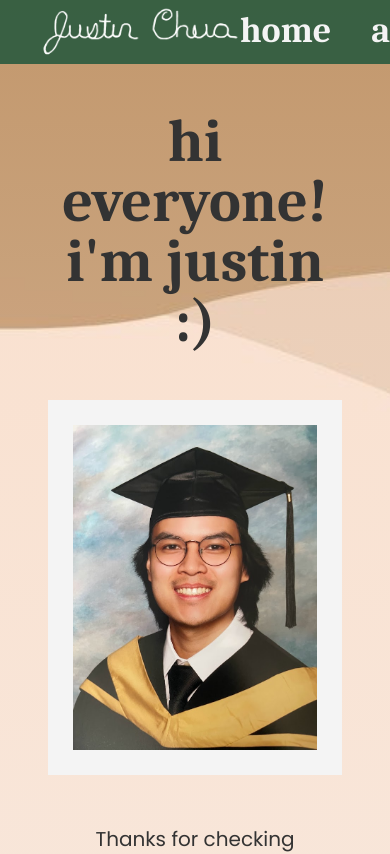
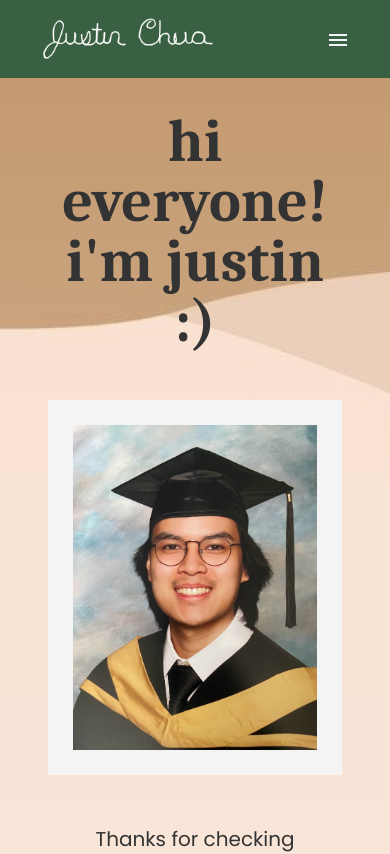
Before and after one commit to Justin-Chua/Personal-Portfolio, a Next.js app in the folder portfolio/: page / in a window 390 px wide. Shown: the top 854 px of the page. Built offline with nearby package versions, Linux system fonts and the light colour scheme; a web font is replaced by a local one.

Commit message:
added mobile support/resposiveness for nav

```diff
--- a/portfolio/src/components/Contact.tsx
+++ b/portfolio/src/components/Contact.tsx
@@ -1,14 +1,13 @@
 import React from "react";
 
-import ContactForm from "@/components/ContactForm";
+import Header from "@/components/Header";
 
 const Contact: React.FC = () => {
     return (
         <div id="contact" className="wrapper">
             <div className="flex flex-col p-12 gap-y-2 items-center justify-center">
-                <h1 className="font-caladea text-6xl text-earth-grey">feel free to get in touch with me!</h1>
+                <Header text="feel free to get in touch with me!"></Header>
                 <h2 className="font-poppins text-earth-grey">you can contact me directly at <strong>justinkchua@gmail.com</strong> or using the form.</h2>
-                <ContactForm />
             </div>
         </div>
     );
--- a/portfolio/src/components/ContactForm.tsx
+++ /dev/null
@@ -1,43 +0,0 @@
-import React from "react";
-import { useForm } from "react-hook-form";
-
-import { FormData } from "@/data/PortfolioData";
-
-const ContactForm: React.FC = () => {
-    const { register, handleSubmit } = useForm<FormData>();
-
-    const submitData = (data: FormData) => { console.log(data); };
-
-    return (
-        <form onSubmit={ handleSubmit(submitData) }
-            className="flex flex-col p-12 mt-8 gap-y-6 min-w-[450px] w-1/2
-            bg-earth-beige-dark rounded-3xl border-4 border-earth-beige-light">
-            <div className="flex flex-col gap-y-2">
-                <input type="text" placeholder="full name"
-                    className="font-poppins p-4"
-                    { ...register("name") }
-                />
-                <input type="email" placeholder="example@domain.com"
-                    className="font-poppins p-4"
-                    { ...register("email", { required: true }) }
-                />
-            </div>
-            <div className="flex flex-col gap-y-2">
-                <input type="text" placeholder="subject"
-                    className="font-poppins p-4"
-                    { ...register("subject") }
-                />
-                <textarea rows={ 5 } placeholder="type message here"
-                    className="resize-none p-4 font-poppins"
-                    { ...register("message", { required: true }) }>
-                </textarea>
-            </div>
-            <button className="w-1/4 p-2 font-poppins text-earth-white text-xl
-                bg-earth-grey rounded-3xl">
-                    Submit
-            </button>
-        </form>
-    );
-};
-
-export default ContactForm;
--- a/portfolio/src/components/NavBar.tsx
+++ b/portfolio/src/components/NavBar.tsx
@@ -1,19 +1,31 @@
-import React, { useEffect } from "react";
+import React, { useState } from "react";
 import Image from "next/image";
 import Link from "next/link";
 
 import { navItems } from "@/data/PortfolioData";
+import { Menu, Close } from "@mui/icons-material";
 
 const NavBar: React.FC = () => {
+
+    const [navOpen, setNavOpen] = useState(false);
+
     return (
         // We set the z-index to 999 to ensure that it always overlaps all other components
-        <nav className="flex fixed bg-earth-green bg-opacity-95 px-10 w-full h-16 z-[999] items-center justify-between">
-            <div className="flex-none">
+        <nav className="flex flex-col lg:flex-row fixed px-10 py-4 lg:py-0 w-full min-h-16 z-[999] items-stretch justify-between
+            bg-earth-green bg-opacity-95">
+            <div className="flex flex-row items-center justify-between">
                 <Link href="#home">
-                    <Image src="/resources/home/signature.png" height={ 0 } width={ 200 } alt="Justin Chua's signature"/>
+                    <Image src="/resources/home/signature.png" height={ 0 } width={ 175 } alt="Justin Chua's signature"/>
                 </Link>
+                <button onClick={ () => { setNavOpen(!navOpen); } }
+                    className="block lg:hidden">
+                    { navOpen ? <Close className="text-4xl text-earth-white"></Close>
+                    : <Menu className="text-4xl text-earth-white"></Menu>
+                    }
+                </button>
             </div>
-            <div className="flex gap-10 font-caladea font-bold text-4xl text-earth-white">
+            <div className={ `flex-col lg:flex-row gap-4 lg:gap-10 pt-4 lg:pt-0 items-center justify-center
+                ${ navOpen ? "flex" : "hidden lg:flex" }` }>
                 { navItems.map((item) => (
                     <Link href={ item.href } className="nav-hover">{ item.label }</Link>
                 ))}
--- a/portfolio/src/data/PortfolioData.ts
+++ b/portfolio/src/data/PortfolioData.ts
@@ -10,7 +10,6 @@ interface navItem {
     href: string;
 }
 
-// Items with a href marked as '#' have not been completed
 export const navItems: navItem[] = [
     { label: "home", href: "#home" },
     { label: "about", href: "#about" },
@@ -201,12 +200,12 @@ const PROJECT_PATH = "/resources/projects";
 export const projectItems: projectItem[] = [
     {
         type: "full stack web application",
-        name: "ucalgary parking app",
+        name: "ucalgary parking",
         src: `${ PROJECT_PATH }/ucalgary_parking.png`,
         description: `
-            A proof-of-concept web application, aimed at transforming UCalgary's parking system by \
+            A proof-of-concept web application, aimed at transforming UCalgary's parking services by \
             unifying them into one application. Users can easily manage \
-            parking tickets, parking permits and our innovative parking reservation feature. \
+            parking tickets, parking permits and an innovative parking reservation feature. \
             Administrative users can issue tickets, notifications, and revoke permits.
             `,
         repoLink: "https://github.com/Justin-Chua/UCalgary-Parking-Application",
@@ -256,7 +255,8 @@ export const projectItems: projectItem[] = [
             "HTML5",
             "CSS3",
             "Blazor",
-            ".NET"
+            ".NET",
+            "Git"
         ]
     },
     {
--- a/portfolio/src/styles/globals.css
+++ b/portfolio/src/styles/globals.css
@@ -17,7 +17,8 @@
 @layer components {
     /* Underline animation referenced from https://www.youtube.com/watch?v=6jFFkGU-ZBU&t=1162s&ab_channel=WebDevWarriors */
     .nav-hover {
-        @apply relative cursor-pointer md:block after:block
+        @apply font-caladea font-bold text-3xl text-earth-white
+        relative cursor-pointer md:block after:block
         after:h-0.5 after:bg-earth-yellow-dark after:w-full after:scale-x-0
         after:hover:scale-x-100 after:transition after:duration-200 after:origin-center
     }
```
